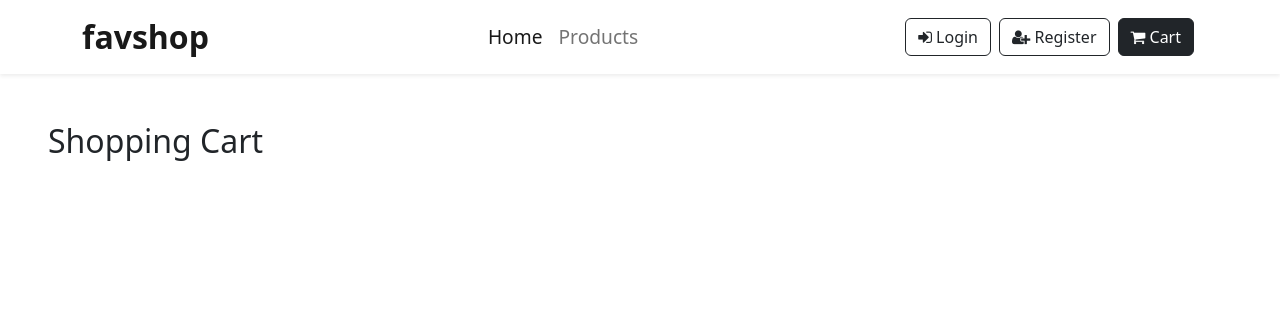
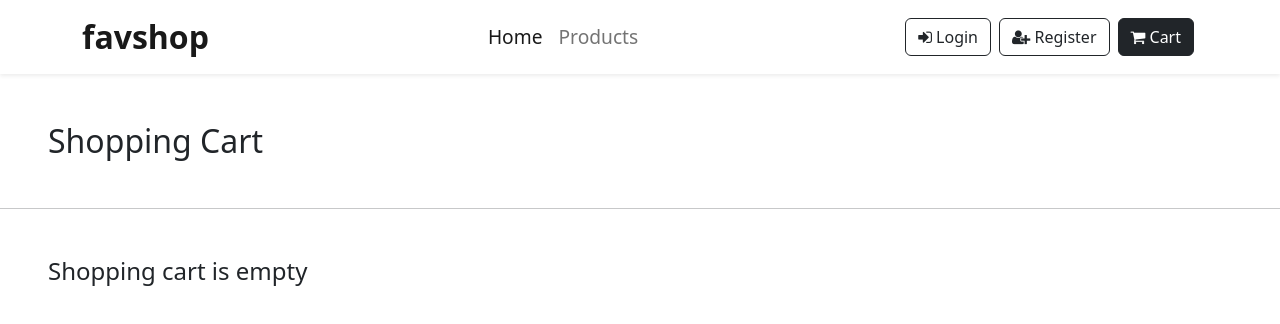
Before and after one commit to nkrpradhan/ecomm-app, a React (Create React App) app: page /cart in a window 1280 px wide. Shown: the top 324 px of the page. Built offline with nearby package versions, Linux system fonts and the light colour scheme.

Commit message:
Cart changes

```diff
--- a/public/index.html
+++ b/public/index.html
@@ -2,19 +2,19 @@
 <html lang="en">
   <head>
     <meta charset="utf-8" />
-    <link rel="icon" href="%PUBLIC_URL%/favicon.ico" />
+
     <meta name="viewport" content="width=device-width, initial-scale=1" />
     <meta name="theme-color" content="#000000" />
     <meta
       name="description"
       content="Web site created using create-react-app"
     />
-    <link rel="apple-touch-icon" href="%PUBLIC_URL%/logo192.png" />
+
     <!--
       manifest.json provides metadata used when your web app is installed on a
       user's mobile device or desktop. See https://developers.google.com/web/fundamentals/web-app-manifest/
     -->
-    <link rel="manifest" href="%PUBLIC_URL%/manifest.json" />
+
     <!--
       Notice the use of %PUBLIC_URL% in the tags above.
       It will be replaced with the URL of the `public` folder during the build.
@@ -24,7 +24,7 @@
       work correctly both with client-side routing and a non-root public URL.
       Learn how to configure a non-root public URL by running `npm run build`.
     -->
-    <title>React App</title>
+    <title>favShop</title>
   </head>
   <body>
     <noscript>You need to enable JavaScript to run this app.</noscript>
--- a/src/components/Cart.css
+++ b/src/components/Cart.css
@@ -1,7 +1,7 @@
 .cart-grid-container {
   display: grid;
   /* grid-template-columns: 25rem 15rem 1rem 2rem 1rem 3rem; */
-  grid-template-columns: repeat(6, minmax(1rem, 1fr));
+  grid-template-columns: repeat(7, minmax(1rem, 1fr));
   justify-content: center;
   gap: 40px;
 }
--- a/src/components/Cart.jsx
+++ b/src/components/Cart.jsx
@@ -1,33 +1,82 @@
-import React, { useState } from "react";
-import { useSelector } from "react-redux";
+import React, { useEffect, useState } from "react";
+import { useSelector, useDispatch } from "react-redux";
+import {
+  incrementCart,
+  decrementCart,
+  deleteProduct,
+} from "../redux/features/cartSlice";
 import "./Cart.css";
 
 function Cart() {
   const updatedCart = useSelector((state) => state.addCart.cart);
-  const [quantity, setQuantity] = useState();
-  return (
-    <>
-      <h2 className="m-5">Shopping Cart</h2>
-      <div className="cart-grid-container m-5">
-        {updatedCart.length > 0 &&
-          updatedCart.map((item) => {
+  const [totalPrice, setTotalPrice] = useState(0);
+  const dispatch = useDispatch();
+  const updateCart = (updateAction, item) => {
+    if (updateAction === "increment") {
+      dispatch(incrementCart(item));
+    }
+    if (updateAction === "decrement" && item.quantity > 0) {
+      dispatch(decrementCart(item));
+    }
+  };
+  const deleteItem = (item) => {
+    dispatch(deleteProduct(item));
+  };
+  useEffect(() => {
+    let tempTotal = 0;
+    updatedCart.forEach((item) => {
+      tempTotal += item.quantity * item.price;
+    });
+    setTotalPrice(Math.round(tempTotal*100)/100);
+  }, [updatedCart]);
+  const CartDetails = () => {
+    return (
+      <>
+        <div className="cart-grid-container m-5">
+          {updatedCart.map((item) => {
             return (
               <>
                 <img src={item.image} alt={item.id} className="cart-image" />
 
                 <div>{item.title}</div>
-                <button className=" btn btn-outline-primary cart-btn ">
+                <button
+                  className=" btn btn-outline-primary cart-btn "
+                  onClick={() => updateCart("increment", item)}
+                >
                   +
                 </button>
                 <span>{item.quantity}</span>
-                <button className="btn btn-outline-primary cart-btn">
+                <button
+                  className="btn btn-outline-primary cart-btn"
+                  onClick={() => updateCart("decrement", item)}
+                >
                   -
+                </button>
+                <button
+                  className="btn btn-outline-primary h-25 p-1"
+                  onClick={() => deleteItem("increment", item)}
+                >
+                  Remove
                 </button>
                 <div>£{item.price}</div>
               </>
             );
           })}
-      </div>
+        </div>
+        <hr />
+        <h3 className="m-5 float-end">Total Price: £{totalPrice}</h3>
+      </>
+    );
+  };
+  return (
+    <>
+      <h2 className="m-5">Shopping Cart</h2>
+      <hr />
+      {updatedCart.length > 0 ? (
+        <CartDetails />
+      ) : (
+        <h4 className="m-5">Shopping cart is empty</h4>
+      )}
     </>
   );
 }
--- a/src/components/ProductDetails.js
+++ b/src/components/ProductDetails.js
@@ -8,8 +8,10 @@ import CustomToast from "./Toast";
 
 function ProductDetails() {
   const [product, setProduct] = useState([]);
+  const [productQty, setProductQty] = useState(1);
   const [loading, setLoading] = useState(false);
   const [toast, setToast] = useState(false);
+  const [toastMsg, setToastMsg] = useState();
   const { id } = useParams();
   const dispatch = useDispatch();
 
@@ -33,9 +35,21 @@ function ProductDetails() {
   }, []);
 
   const handleCart = () => {
-    console.log("add cart");
-    dispatch(addCart(product));
-    setToast(true);
+    if (productQty > 0) {
+      dispatch(addCart({ ...product, quantity: productQty }));
+      setToastMsg("Item added to the cart");
+      setToast(true);
+    } else {
+      setToastMsg("Please add the quantity");
+      setToast(true);
+    }
+  };
+
+  const handleQuantity = (e) => {
+    setToast(false);
+    setToastMsg();
+    const quantity = e.target.value;
+    setProductQty(quantity);
   };
 
   const ShowProductDetails = () => {
@@ -58,6 +72,17 @@ function ProductDetails() {
             </p>
             <h3>£{product.price}</h3>
             <p>{product.description}</p>
+            <label>
+              Quantity
+              <input
+                className="mx-4 p-1 w-25 h-50"
+                type="number"
+                min="1"
+                autoFocus="autoFocus"
+                value={productQty}
+                onChange={(e) => handleQuantity(e)}
+              />
+            </label>
             <button className="btn btn-outline-secondary" onClick={handleCart}>
               Add to cart
             </button>
@@ -65,9 +90,10 @@ function ProductDetails() {
               Go to Cart
             </NavLink>
             {toast && (
-              <CustomToast showtoast={toast}
+              <CustomToast
+                showtoast={toast}
                 position="top-end"
-                message="Product is added to the cart."
+                message={toastMsg}
               />
             )}
           </div>
--- a/src/components/Toast.js
+++ b/src/components/Toast.js
@@ -4,9 +4,7 @@ import ToastContainer from "react-bootstrap/ToastContainer";
 
 function CustomToast({ showtoast, position, message }) {
   const [show, setShow] = useState(showtoast);
-  useEffect(() => {
-    setShow(showtoast);
-  }, [showtoast]);
+
   return (
     <>
       <ToastContainer position={position} className="p-3">
--- a/src/redux/features/cartSlice.js
+++ b/src/redux/features/cartSlice.js
@@ -1,32 +1,55 @@
 import { createSlice, current } from "@reduxjs/toolkit";
 
-export const initialState = {cart:[]};
+export const initialState = { cart: [] };
 
 const cartSlice = createSlice({
   name: "cart",
   initialState,
   reducers: {
     addCart: (state, action) => {
-
       const product = action.payload;
 
-
-      console.log("cart destr--", current(state.cart));
       const productExist = state.cart.findIndex((item) => {
-        console.log("inside find", product, item);
         return item.id === product.id;
       });
       console.log("productExist or not--", productExist);
       if (productExist >= 0) {
         console.log("product exists");
-        state.cart[productExist].quantity++;
+        state.cart[productExist].quantity =
+          Number(state.cart[productExist].quantity) + Number(product.quantity);
       } else {
-        const prodwithquant = { ...product, quantity: 1 };
-        state.cart.push(prodwithquant);
+        state.cart.push(product);
       }
+    },
+    incrementCart: (state, action) => {
+      const product = action.payload;
+      const productIndex = state.cart.findIndex((item) => {
+        return item.id === product.id;
+      });
+
+      state.cart[productIndex].quantity =
+        Number(state.cart[productIndex].quantity) + 1;
+    },
+    decrementCart: (state, action) => {
+      const product = action.payload;
+      const productIndex = state.cart.findIndex((item) => {
+        return item.id === product.id;
+      });
+
+      state.cart[productIndex].quantity =
+        Number(state.cart[productIndex].quantity) - 1;
+    },
+    deleteProduct: (state, action) => {
+      const product = action.payload;
+      const productIndex = state.cart.findIndex((item) => {
+        return item.id === product.id;
+      });
+
+      state.cart.length > 0 && state.cart.splice(productIndex, 1);
     },
   },
 });
 
 export default cartSlice.reducer;
-export const { addCart } = cartSlice.actions;
+export const { addCart, incrementCart, decrementCart, deleteProduct } =
+  cartSlice.actions;
```
Also changed, not shown: 1 other file (tests, documents, lock files or other folders).
